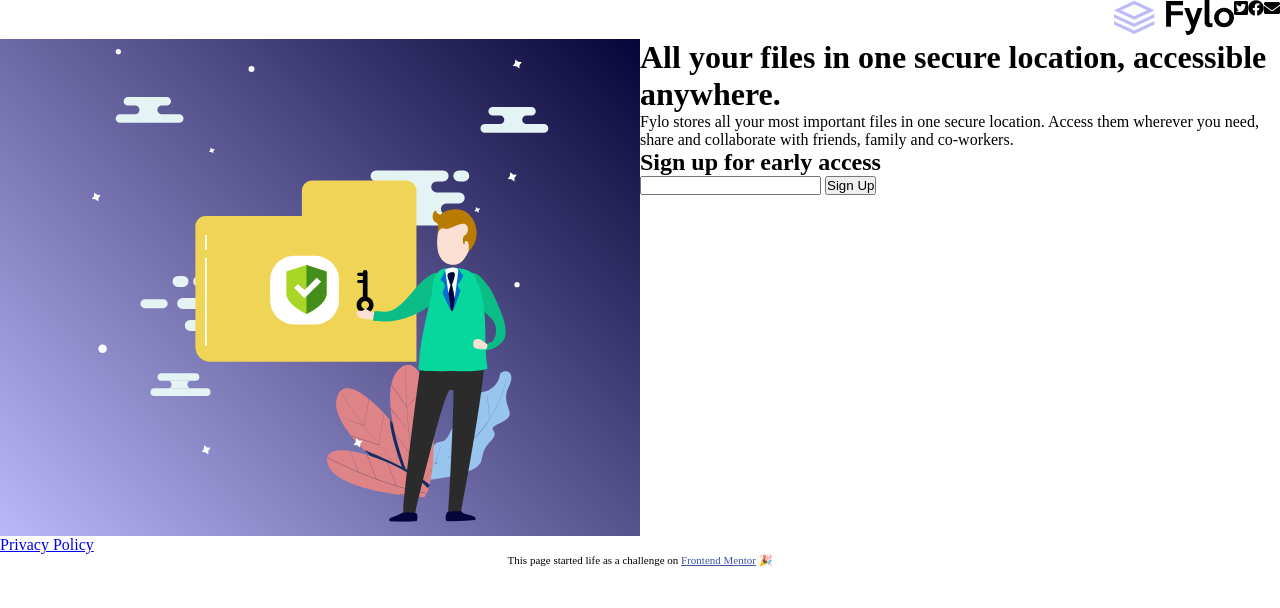
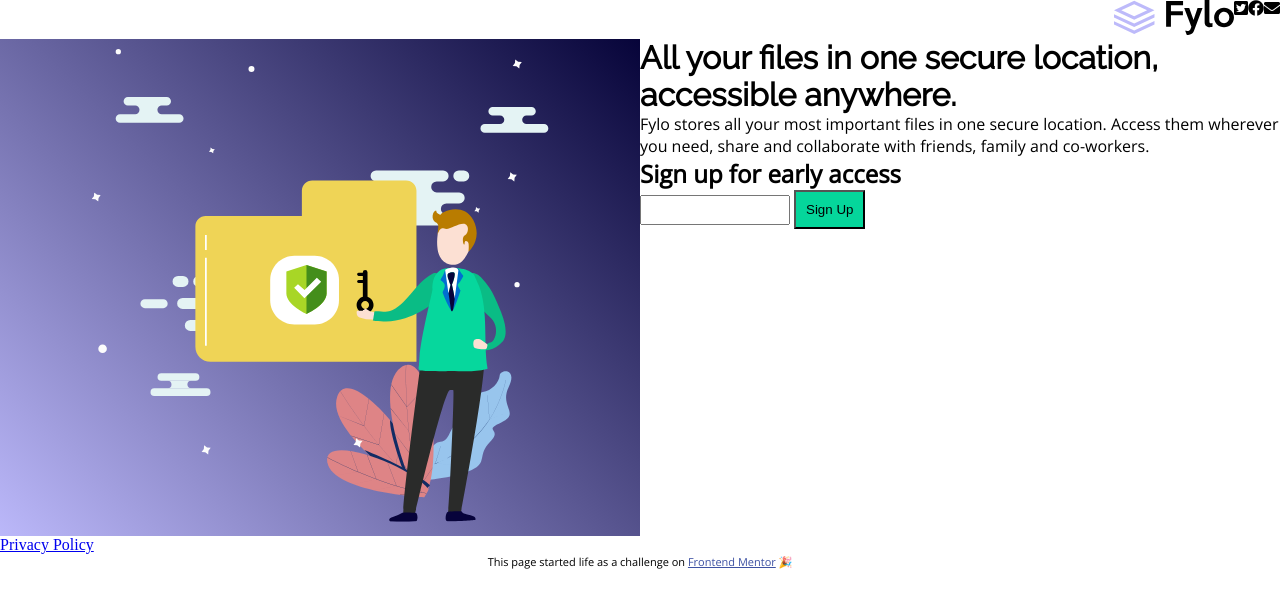
Before and after one commit to jcochran206/fylo-landingpage, a plain HTML site: page index.html in a window 1280 px wide. Drawn offline with nearby package versions, Linux system fonts and the light colour scheme.

Commit message:
added google fonts and input box

```diff
--- a/css/styles.css
+++ b/css/styles.css
@@ -5,9 +5,37 @@
   box-sizing: border-box;
   max-width: 1440px;
 }
+
+h1 {
+  font-family: 'Raleway', sans-serif;
+  font-weight: 700;
+}
+
+h2 {
+  font-family: 'Open Sans', sans-serif;
+  font-weight: 700;
+}
+
+p {
+  font-family: 'Open Sans', sans-serif;
+  font-weight: 400;
+}
+
+.btn {
+  padding: 10px;
+  background-color: hsl(163, 95%, 43%);
+}
+
+.mytext {
+  width: 150px;
+  height: 30px;
+
+}
+
 .row{
   display: flex;
 }
+
 .row:after {
   content: "";
   display: table;
--- a/index.html
+++ b/index.html
@@ -6,6 +6,7 @@
 
   <link rel="icon" type="image/png" sizes="32x32" href="./images/favicon-32x32.png">
   <link rel="stylesheet" href="https://use.fontawesome.com/releases/v5.8.1/css/all.css" integrity="sha384-50oBUHEmvpQ+1lW4y57PTFmhCaXp0ML5d60M1M7uH2+nqUivzIebhndOJK28anvf" crossorigin="anonymous">
+  <link href="https://fonts.googleapis.com/css?family=Open+Sans|Raleway" rel="stylesheet">
   <link rel="stylesheet" href="css/styles.css">
   <title>Frontend Mentor | Beta sign up split layout Challenge</title>
 </head>
@@ -27,7 +28,7 @@
         family and co-workers.</p>
         <form class="" action="index.html" method="post">
           <h2>Sign up for early access</h2>
-          <input type="text" name="signup" value="">
+          <input type="text" name="signup" value="" class="mytext">
           <button type="button" name="button" class="btn"> Sign Up</button>
         </form>
     </div>
```
